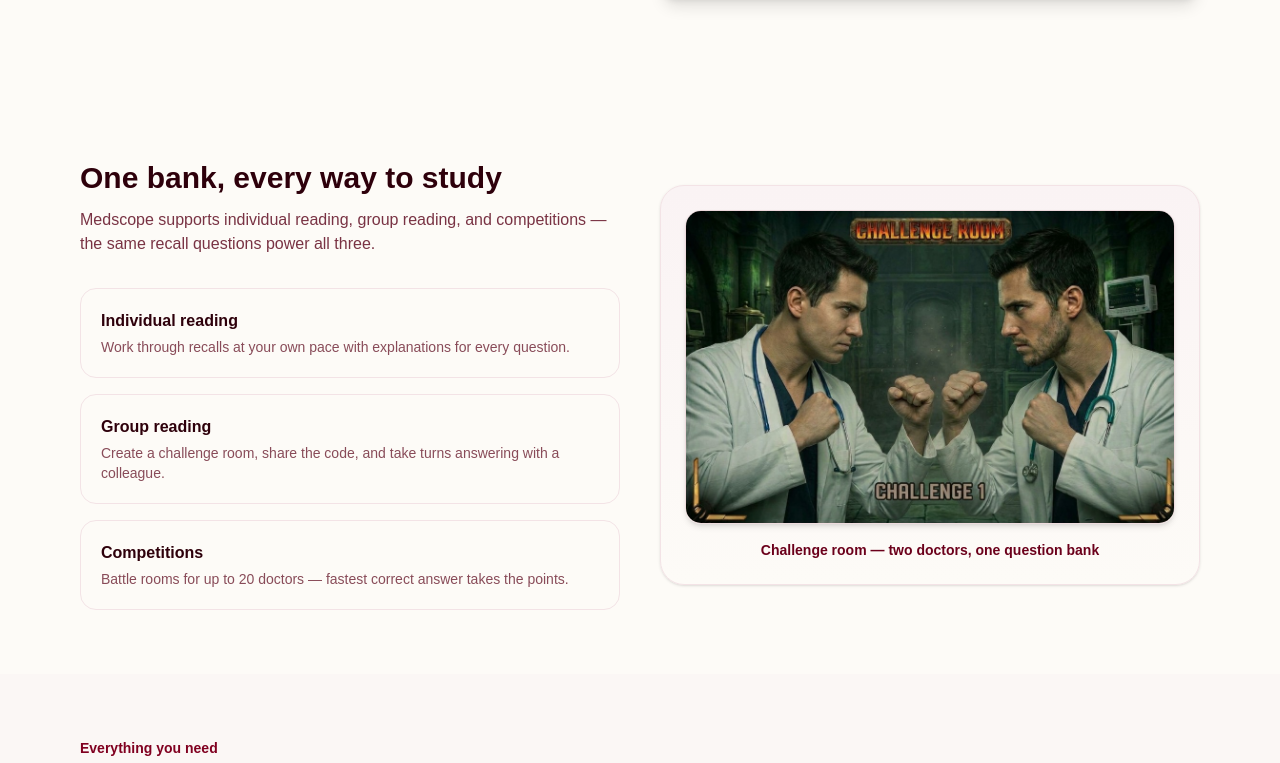
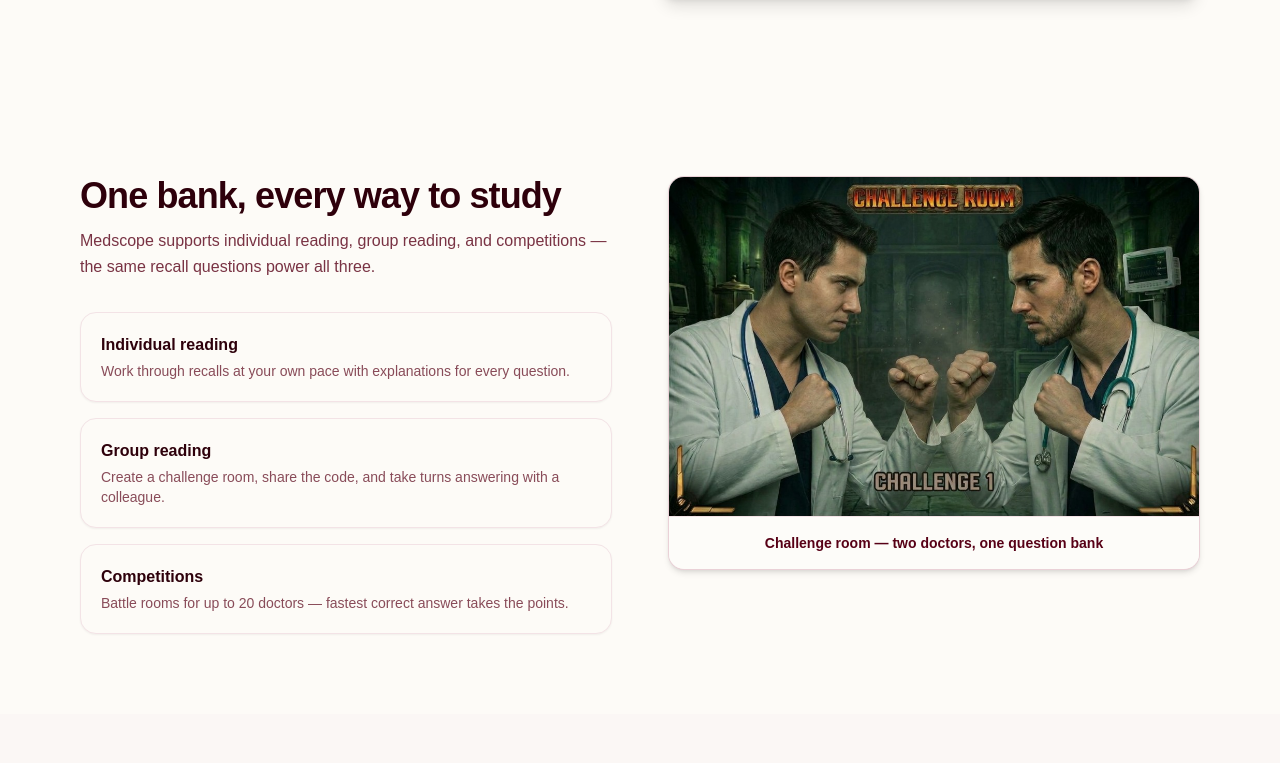
Before and after one commit to Emeriem-Berthram/Medscope, a Next.js app: page / in a window 1280 px wide. Shown: the part 717-1480 px from the top of the page. Built offline with nearby package versions, Linux system fonts and the light colour scheme; no server answers.

Commit message:
Align 'One bank, every way to study' section and challenge picture on the same line

```diff
--- a/src/app/page.tsx
+++ b/src/app/page.tsx
@@ -184,45 +184,43 @@ export default function Home() {
       </section>
 
       {/* Study modes — face-off visual */}
-      <section className="mx-auto max-w-6xl px-4 py-16">
-        <div className="grid items-center gap-10 md:grid-cols-2">
+      <section className="mx-auto max-w-6xl px-4 py-16 md:py-20">
+        <div className="grid items-start gap-10 lg:grid-cols-2 lg:gap-14">
           <div>
-            <h2 className="text-3xl font-bold">
+            <h2 className="text-3xl font-extrabold tracking-tight text-burgundy-950 sm:text-4xl">
               One bank, every way to study
             </h2>
-            <p className="mt-3 max-w-xl text-burgundy-800/80">
+            <p className="mt-3 text-base text-burgundy-800/80 leading-relaxed">
               Medscope supports individual reading, group reading, and
               competitions — the same recall questions power all three.
             </p>
+
             <div className="mt-8 space-y-4">
-              {[
-                [
-                  "Individual reading",
-                  "Work through recalls at your own pace with explanations for every question.",
-                ],
-                [
-                  "Group reading",
-                  "Create a challenge room, share the code, and take turns answering with a colleague.",
-                ],
-                [
-                  "Competitions",
-                  "Battle rooms for up to 20 doctors — fastest correct answer takes the points.",
-                ],
-              ].map(([t, b]) => (
-                <div
-                  key={t}
-                  className="rounded-2xl border border-burgundy-100 bg-cream-50 p-5"
-                >
-                  <h3 className="font-bold text-burgundy-950">{t}</h3>
-                  <p className="mt-1 text-sm text-burgundy-800/70">{b}</p>
+              <div className="rounded-2xl border border-burgundy-100 bg-cream-50 p-5 shadow-xs transition hover:border-burgundy-200">
+                <h3 className="font-bold text-burgundy-950">Individual reading</h3>
+                <p className="mt-1 text-sm text-burgundy-800/70">
+                  Work through recalls at your own pace with explanations for every question.
+                </p>
               </div>
-              ))}
+
+              <div className="rounded-2xl border border-burgundy-100 bg-cream-50 p-5 shadow-xs transition hover:border-burgundy-200">
+                <h3 className="font-bold text-burgundy-950">Group reading</h3>
+                <p className="mt-1 text-sm text-burgundy-800/70">
+                  Create a challenge room, share the code, and take turns answering with a colleague.
+                </p>
+              </div>
+
+              <div className="rounded-2xl border border-burgundy-100 bg-cream-50 p-5 shadow-xs transition hover:border-burgundy-200">
+                <h3 className="font-bold text-burgundy-950">Competitions</h3>
+                <p className="mt-1 text-sm text-burgundy-800/70">
+                  Battle rooms for up to 20 doctors — fastest correct answer takes the points.
+                </p>
+              </div>
             </div>
           </div>
 
-          {/* Challenge room illustration */}
-          <div className="overflow-hidden rounded-3xl border border-burgundy-100 bg-gradient-to-b from-burgundy-50 to-cream-50 p-4 shadow-sm sm:p-6">
-            <div className="overflow-hidden rounded-2xl border border-burgundy-200/60 shadow-md transition-all duration-300 hover:shadow-xl">
+          {/* Challenge room picture on the exact same line */}
+          <div className="overflow-hidden rounded-2xl border border-burgundy-200/80 bg-white shadow-md">
             <Image
               src="/challenge-room.jpg"
               alt="Challenge Room — two doctors facing off"
@@ -230,12 +228,13 @@ export default function Home() {
               height={655}
               unoptimized
               priority
-                className="h-auto w-full object-cover transition-transform duration-500 hover:scale-[1.02]"
+              className="h-auto w-full object-cover"
             />
-            </div>
-            <p className="mt-4 text-center text-sm font-semibold text-burgundy-700">
+            <div className="border-t border-burgundy-100 bg-cream-50/70 p-4 text-center">
+              <p className="text-sm font-semibold text-burgundy-800">
                 Challenge room — two doctors, one question bank
               </p>
+            </div>
           </div>
         </div>
       </section>
```
Lines whose indentation alone changed are shown as unchanged.
